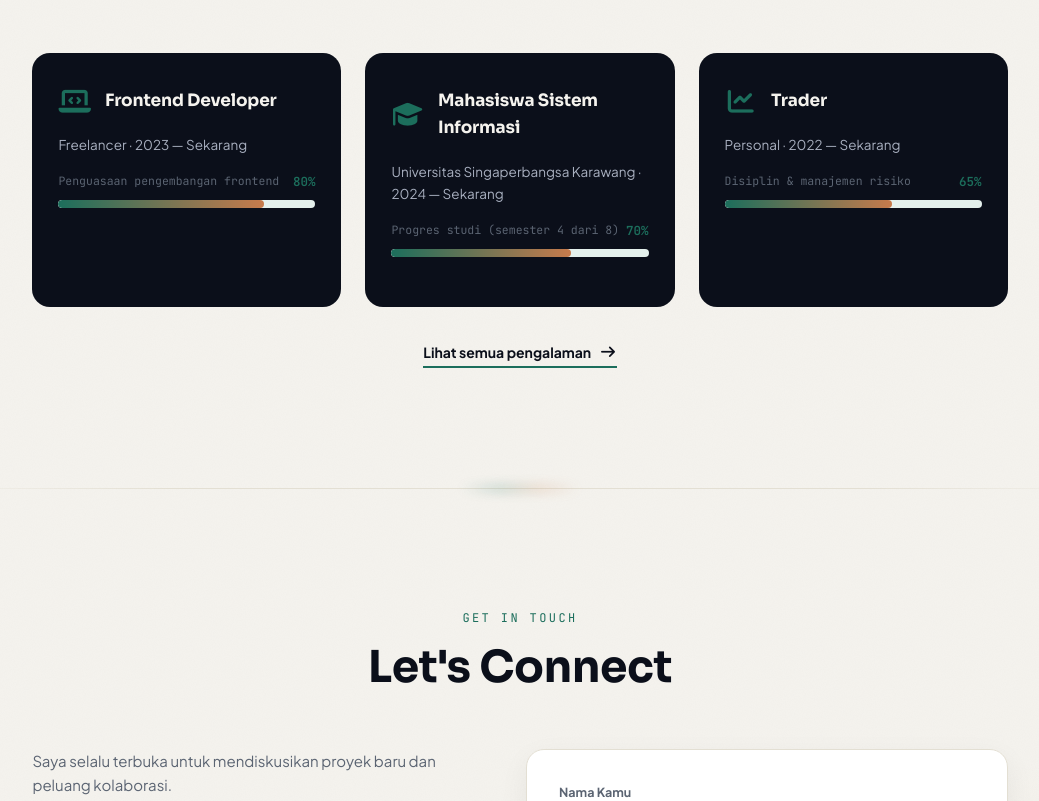
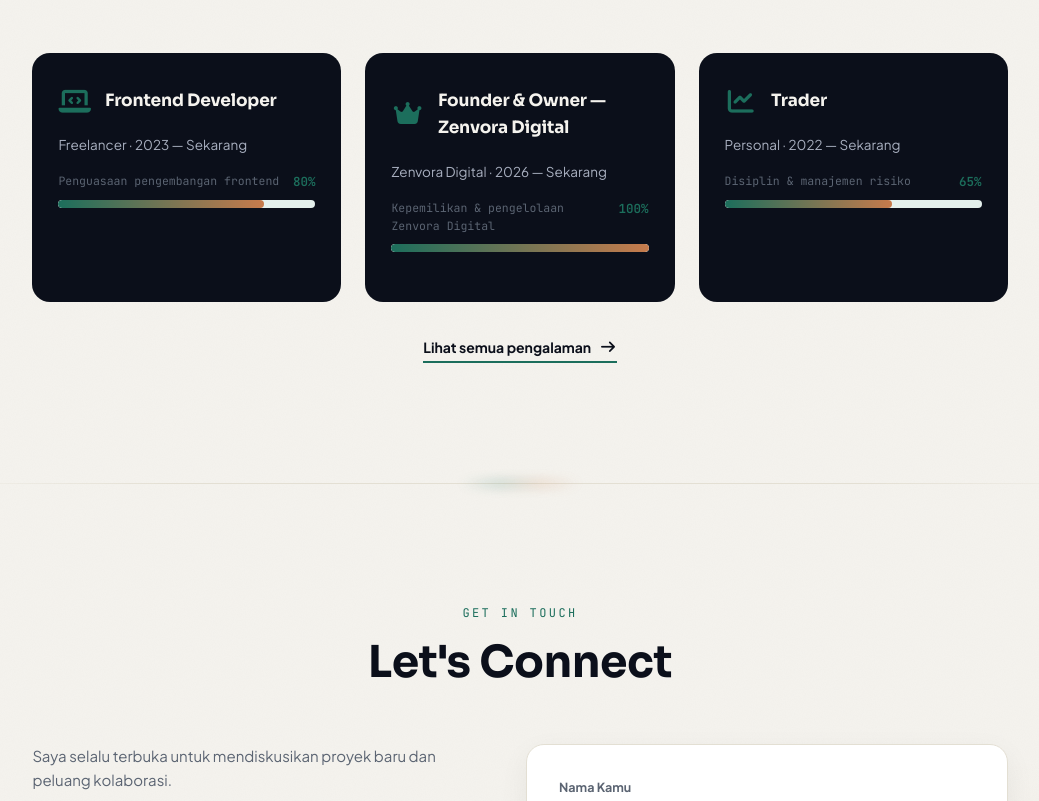
Before and after one commit to Akufaraj/farajmuafaa, a plain HTML site: page index.html in a window 1280 px wide. Shown: the part 2486-3287 px from the top of the page, without its empty margins (120-1159 px from the left). Drawn offline with Linux system fonts and the light colour scheme.

Commit message:
update my journey

```diff
--- a/index.html
+++ b/index.html
@@ -293,17 +293,17 @@
 
         <div class="service-card">
           <div class="service-head">
-            <i class="fa-solid fa-graduation-cap service-icon"></i>
-            <h3>Mahasiswa Sistem Informasi</h3>
+            <i class="fa-solid fa-crown service-icon"></i>
+            <h3>Founder &amp; Owner — Zenvora Digital</h3>
           </div>
-          <p>Universitas Singaperbangsa Karawang · 2024 — Sekarang</p>
+          <p>Zenvora Digital · 2026 — Sekarang</p>
           <div class="progress-block" style="margin-top:16px;">
             <div class="progress-label">
-              <span>Progres studi (semester 4 dari 8)</span>
-              <strong>70%</strong>
+              <span>Kepemilikan &amp; pengelolaan Zenvora Digital</span>
+              <strong>100%</strong>
             </div>
             <div class="progress-bar">
-              <div class="progress-fill" data-value="70"></div>
+              <div class="progress-fill" data-value="100"></div>
             </div>
           </div>
         </div>
```
